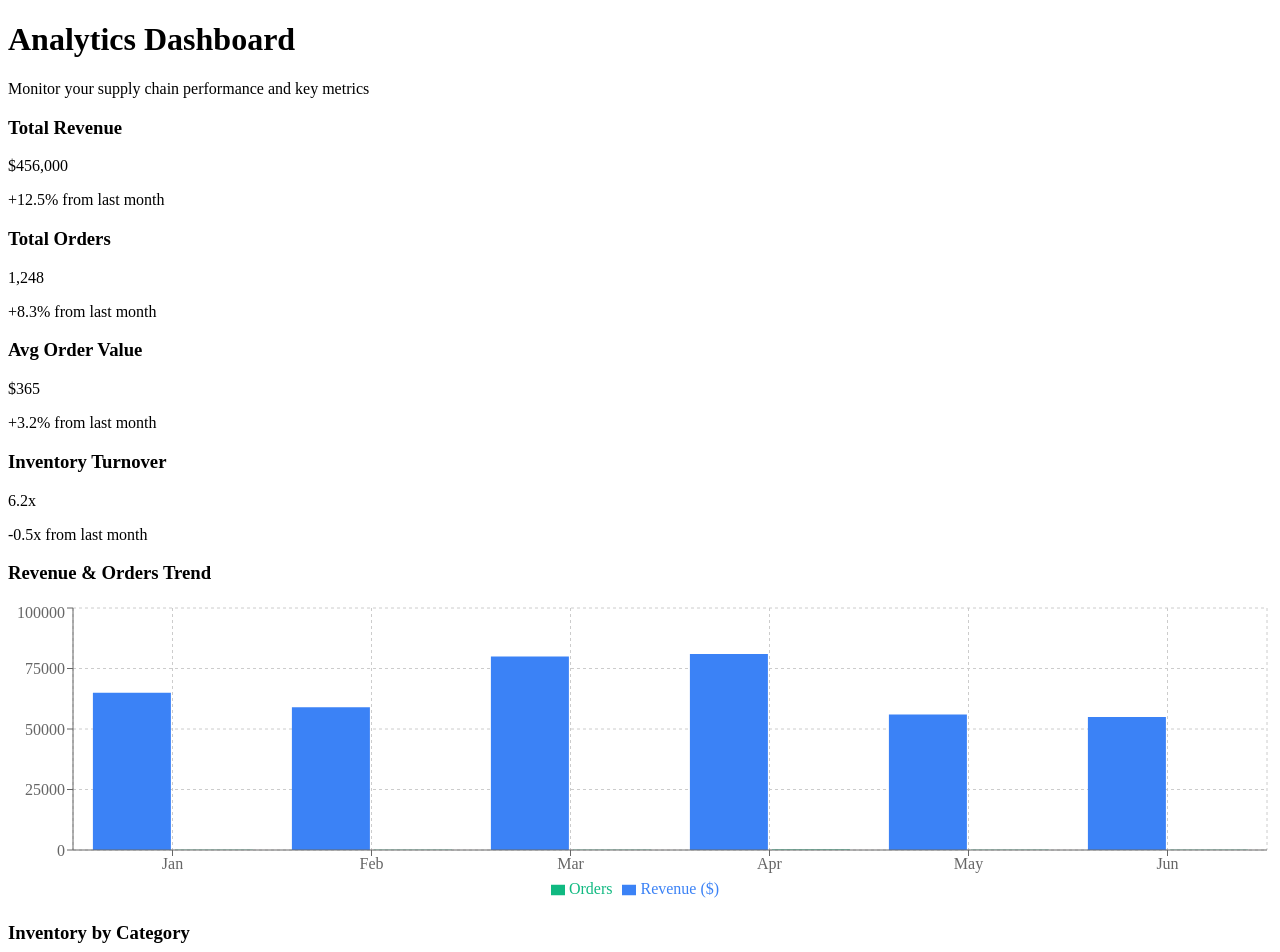
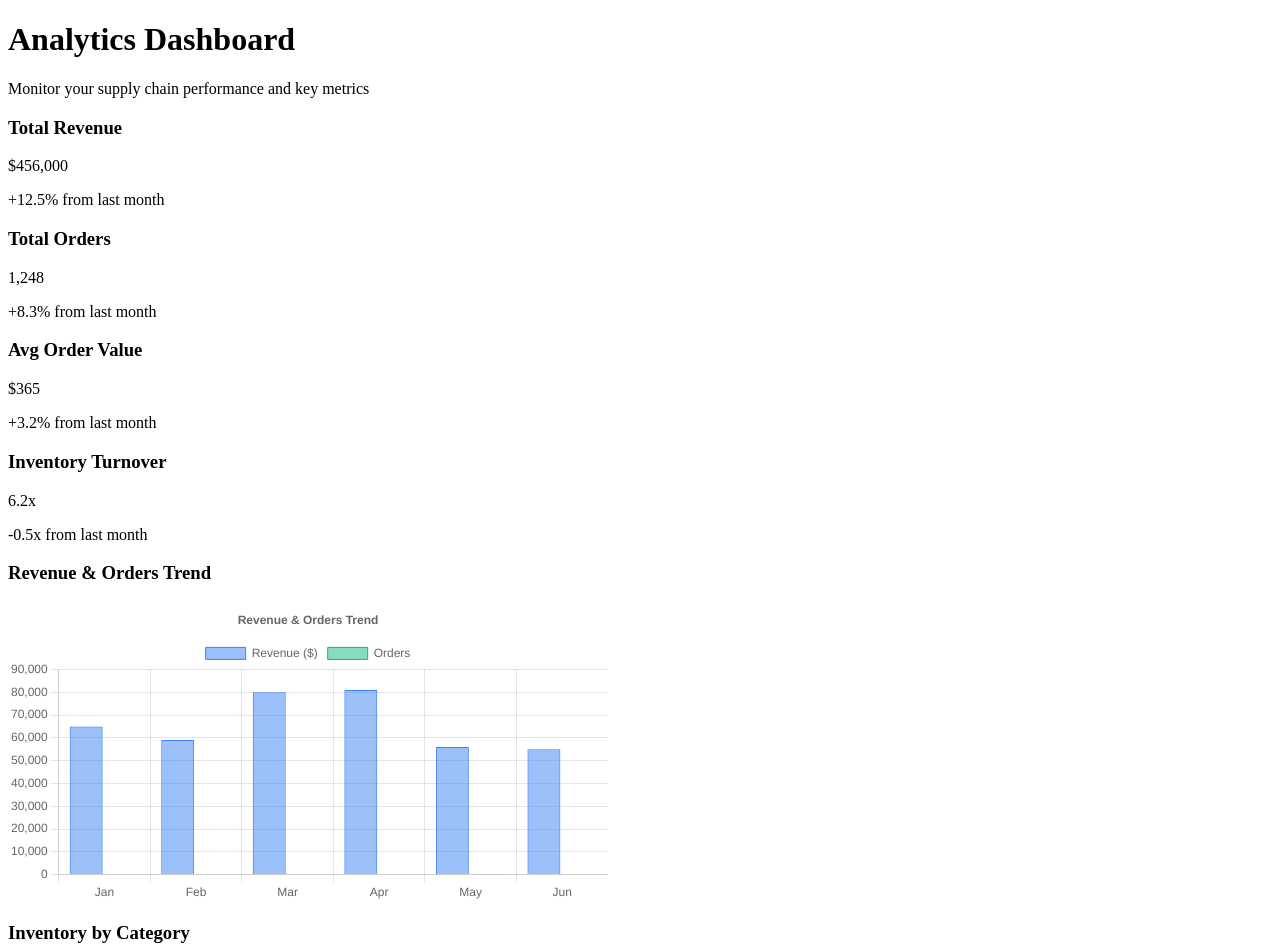
Before and after one commit to contactsupplymindai/supplymind-ai-python-supabase, a Next.js app in the folder frontend/: page /Analytics in a window 1280 px wide. Shown: the top 952 px of the page. Built offline with nearby package versions, Linux system fonts and the light colour scheme.

Commit message:
fix: replace recharts with existing chart.js dependency in Analytics componentUpdate Analytics.tsx

```diff
--- a/frontend/src/pages/Analytics.tsx
+++ b/frontend/src/pages/Analytics.tsx
@@ -1,16 +1,64 @@
 import React from 'react';
-import { BarChart, Bar, XAxis, YAxis, CartesianGrid, Tooltip, Legend, ResponsiveContainer } from 'recharts';
+import {
+  Chart as ChartJS,
+  CategoryScale,
+  LinearScale,
+  BarElement,
+  Title,
+  Tooltip,
+  Legend,
+} from 'chart.js';
+import { Bar } from 'react-chartjs-2';
+
+// Register Chart.js components
+ChartJS.register(
+  CategoryScale,
+  LinearScale,
+  BarElement,
+  Title,
+  Tooltip,
+  Legend
+);
 
 const Analytics: React.FC = () => {
   // Sample data for analytics charts
-  const salesData = [
-    { month: 'Jan', revenue: 65000, orders: 120 },
-    { month: 'Feb', revenue: 59000, orders: 100 },
-    { month: 'Mar', revenue: 80000, orders: 150 },
-    { month: 'Apr', revenue: 81000, orders: 180 },
-    { month: 'May', revenue: 56000, orders: 95 },
-    { month: 'Jun', revenue: 55000, orders: 110 },
-  ];
+  const salesData = {
+    labels: ['Jan', 'Feb', 'Mar', 'Apr', 'May', 'Jun'],
+    datasets: [
+      {
+        label: 'Revenue ($)',
+        data: [65000, 59000, 80000, 81000, 56000, 55000],
+        backgroundColor: 'rgba(59, 130, 246, 0.5)',
+        borderColor: 'rgba(59, 130, 246, 1)',
+        borderWidth: 1,
+      },
+      {
+        label: 'Orders',
+        data: [120, 100, 150, 180, 95, 110],
+        backgroundColor: 'rgba(16, 185, 129, 0.5)',
+        borderColor: 'rgba(16, 185, 129, 1)',
+        borderWidth: 1,
+      },
+    ],
+  };
+
+  const chartOptions = {
+    responsive: true,
+    plugins: {
+      legend: {
+        position: 'top' as const,
+      },
+      title: {
+        display: true,
+        text: 'Revenue & Orders Trend',
+      },
+    },
+    scales: {
+      y: {
+        beginAtZero: true,
+      },
+    },
+  };
 
   const inventoryMetrics = [
     { category: 'Electronics', turnover: 8.5, value: 245000 },
@@ -66,17 +114,9 @@ const Analytics: React.FC = () => {
             <h3 className="text-xl font-semibold text-gray-800 mb-4">
               Revenue & Orders Trend
             </h3>
-            <ResponsiveContainer width="100%" height={300}>
-              <BarChart data={salesData}>
-                <CartesianGrid strokeDasharray="3 3" />
-                <XAxis dataKey="month" />
-                <YAxis />
-                <Tooltip />
-                <Legend />
-                <Bar dataKey="revenue" fill="#3B82F6" name="Revenue ($)" />
-                <Bar dataKey="orders" fill="#10B981" name="Orders" />
-              </BarChart>
-            </ResponsiveContainer>
+            <div style={{ height: '300px' }}>
+              <Bar data={salesData} options={chartOptions} />
+            </div>
           </div>
 
           {/* Inventory Categories */}
```
